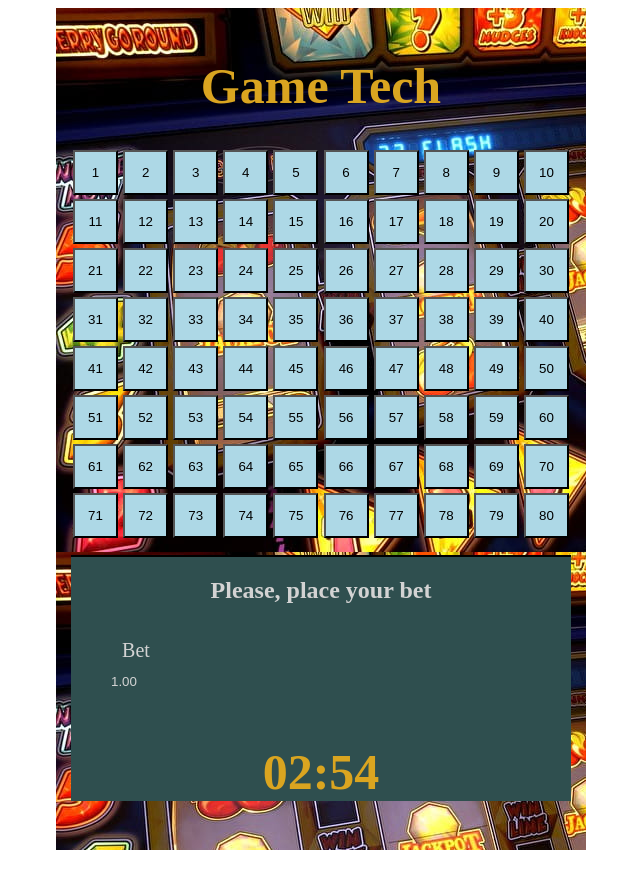
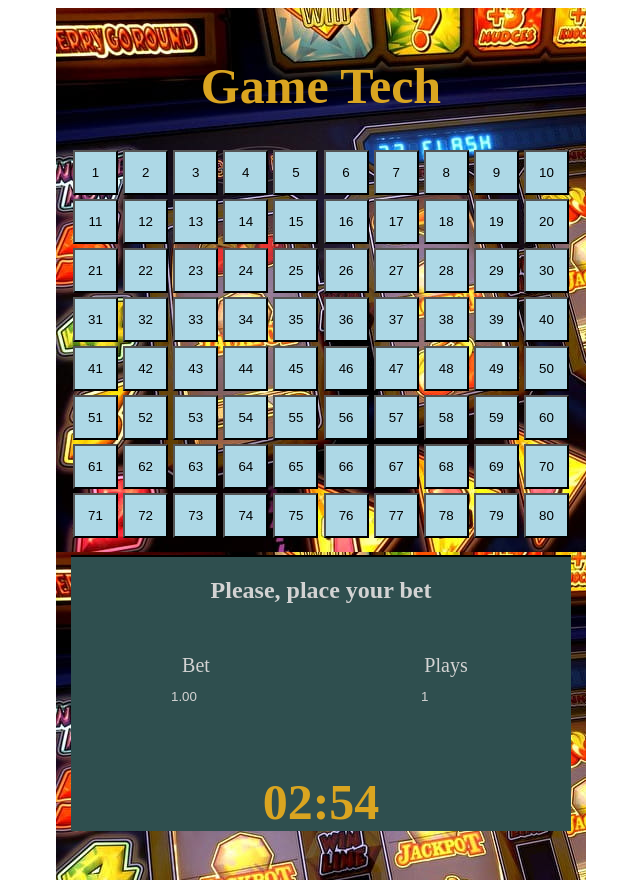
Before and after one commit to danihr23/react_Tech_Interview, a React (Create React App) app: page / in a window 1280 px wide. Shown: the whole page, without its empty margins (319-959 px from the left). Before the commit the page ends 858 px from the top, so only its background shows below. Built offline with nearby package versions, Linux system fonts and the light colour scheme.

Commit message:
playsField_done

```diff
--- a/src/components/gameField/gameField.css
+++ b/src/components/gameField/gameField.css
@@ -24,3 +24,7 @@
     background-color: darkslategray;
 
 }
+.betFieldsInput{
+    display: flex;
+    justify-content: space-around;
+}
--- a/src/components/gameField/gameField.js
+++ b/src/components/gameField/gameField.js
@@ -2,13 +2,12 @@ import React, { useEffect, useState } from 'react'
 import Buttons from "../buttons/buttons"
 import BetField from '../betField/betField'
 import CountDownTimer from '../countDownTimer/countDownTimer'
+import PlaysField from '../playsField/playsField'
+
 import './gameField.css'
-const GameField =()=>{
 
 
-
-
-
+const GameField =()=>{
 
         return(
             <div className="gameField">
@@ -16,8 +15,9 @@ const GameField =()=>{
               <Buttons/>
               <div className='betsInputs'>
                   <h2>Please, place your bet</h2>
-                  <section>
+                  <section className='betFieldsInput'>
                   <BetField/>
+                  <PlaysField/>
                   </section>
                     <CountDownTimer/>
               </div>
--- /dev/null
+++ b/src/components/playsField/playsField.css
@@ -0,0 +1,21 @@
+.playsField{
+    text-align: center;
+    margin: 15px;
+
+    display: flex;
+    flex-direction: column;
+    width: 100px;
+}
+.playsFieldLabel{
+    font-size: 20px;
+    margin: 10px;
+    padding-top: 5px;
+}
+#plays{
+    margin-bottom: 20px;
+    width: 50px;
+    background-color: darkslategray;
+    color: lightgrey;
+    border: none;
+
+}
--- /dev/null
+++ b/src/components/playsField/playsField.js
@@ -0,0 +1,29 @@
+import React, { useEffect, useState } from 'react'
+
+import './playsField.css'
+
+const PlaysField = ()=>{
+
+ const[inputValue, setInputValue] = useState(1)
+
+ const OnchangeHandler =(e)=>{
+
+   setInputValue(e.target.value)
+
+ }
+
+
+    return(
+        <div className="playsField">
+           <label className="playsFieldLabel" htmlFor="plays">Plays</label>
+           <span className="playsFieldSpan">
+               <input type='number' id="plays" name='plays' min='1' step='1' value={parseInt(inputValue)} onChange={OnchangeHandler}/>
+           </span>
+
+        </div>
+    )
+
+}
+
+
+export default PlaysField
```
Also changed, not shown: src/components/priceField/priceField.js (added).
